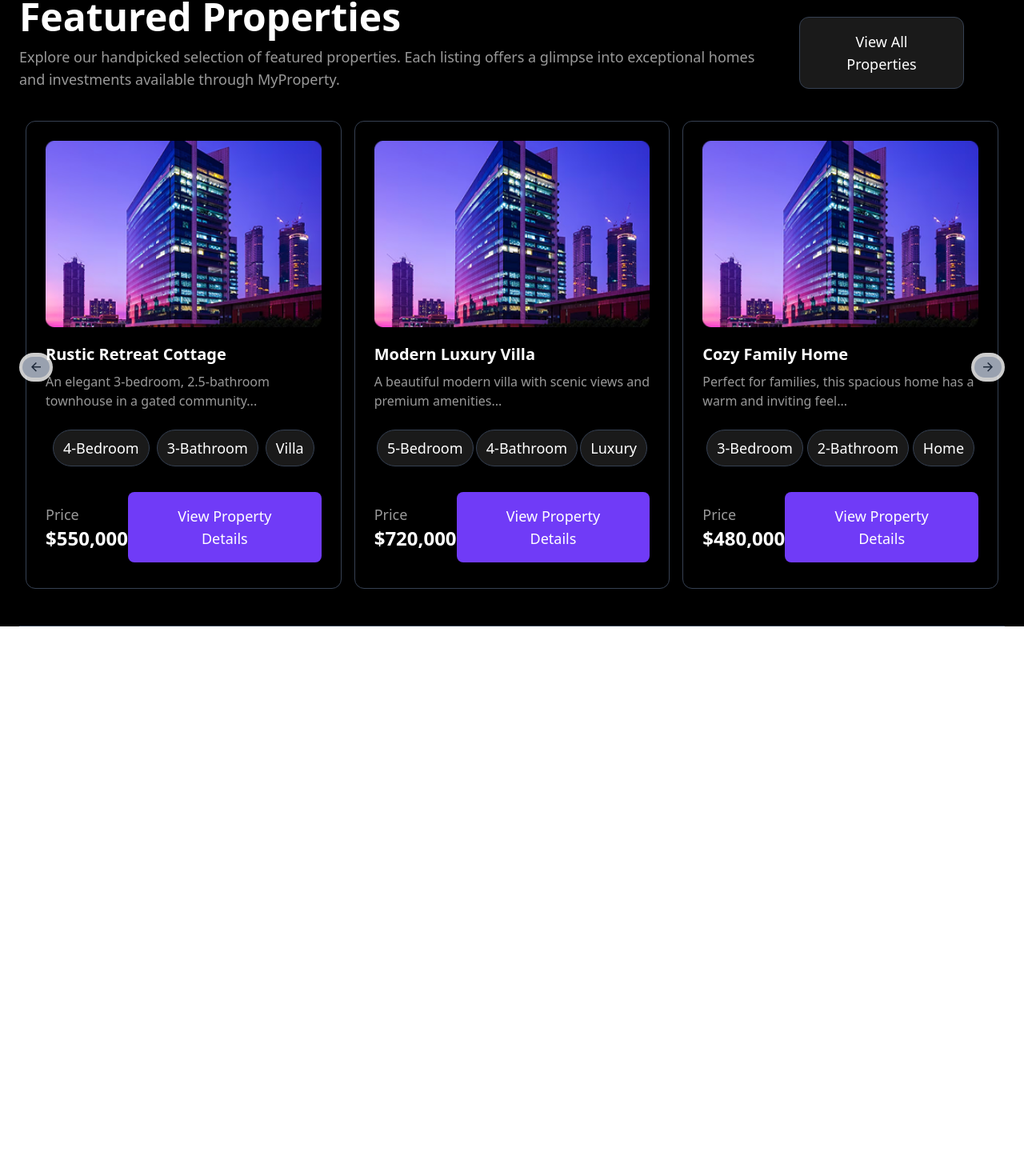
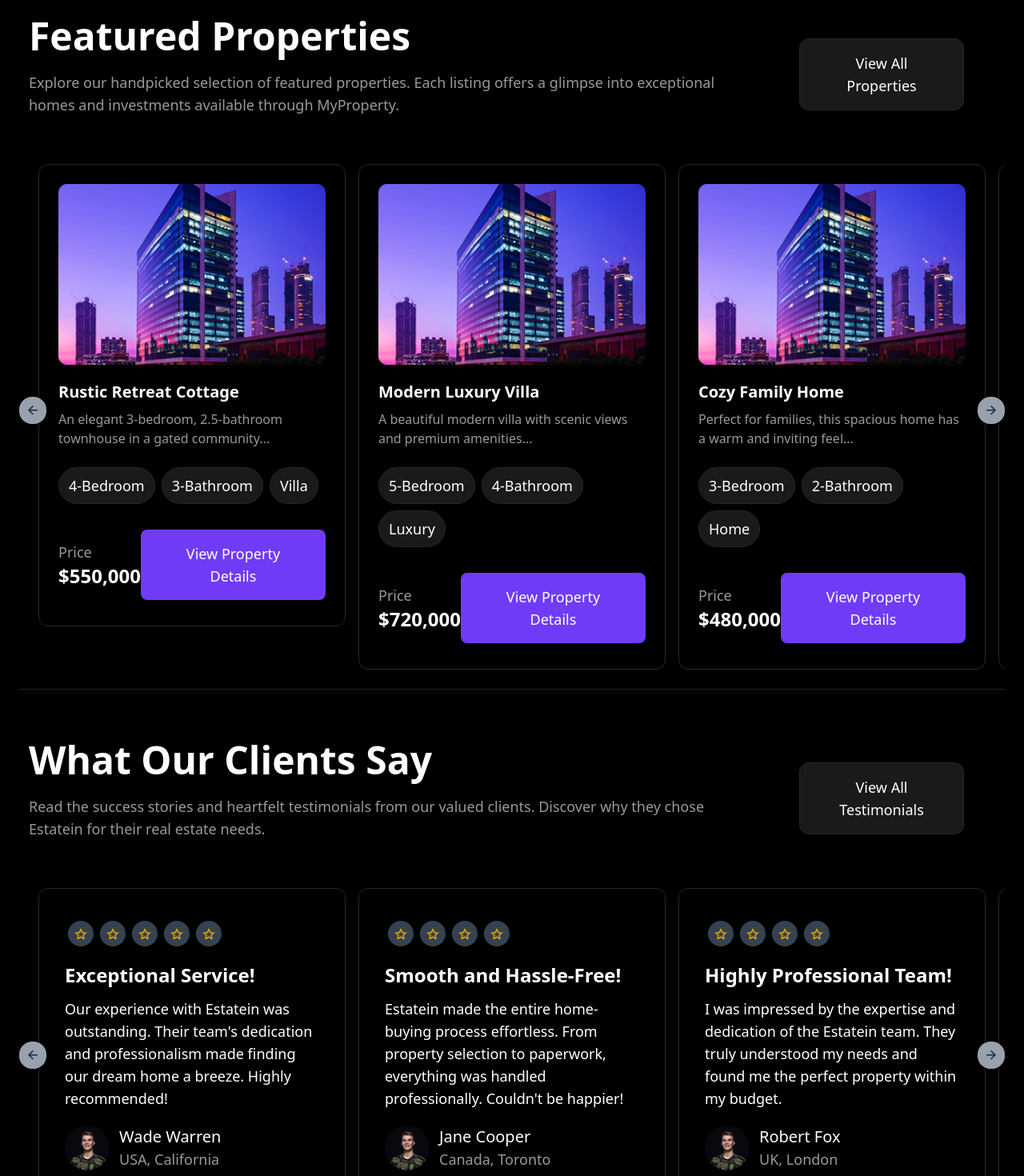
Before and after one commit to omk1r/MyProperty, a React (Vite) app in the folder client/: page / in a window 1280 px wide. Shown: the part 1111-2581 px from the top of the page at 80% size. Before the commit the page ends 1934 px from the top, so only its background shows below. Built offline with nearby package versions, Linux system fonts and the light colour scheme.

Commit message:
testimonial carousel component completed

```diff
--- a/client/src/component/PropertyCarousel.tsx
+++ b/client/src/component/PropertyCarousel.tsx
@@ -1,6 +1,15 @@
 import { useState, useEffect } from 'react';
 
-const properties = [
+interface property {
+  id: number;
+  title: string;
+  description: string;
+  image: string;
+  price: string;
+  tags: string[];
+}
+
+const properties: property[] = [
   {
     id: 1,
     title: 'Rustic Retreat Cottage',
@@ -40,8 +49,8 @@ const properties = [
 ];
 
 export default function PropertyCarousel() {
-  const [currentIndex, setCurrentIndex] = useState(0);
-  const [itemsPerView, setItemsPerView] = useState(1);
+  const [currentIndex, setCurrentIndex] = useState<number>(0);
+  const [itemsPerView, setItemsPerView] = useState<number>(1);
 
   useEffect(() => {
     const updateItemsPerView = () => {
@@ -71,7 +80,7 @@ export default function PropertyCarousel() {
 
   return (
     <div className="relative mx-auto pt-4 w-full">
-      <div className="overflow-hidden">
+      <div className="px-4 overflow-hidden">
         <div
           className="flex transition-transform duration-500 ease-in-out"
           style={{
@@ -83,7 +92,7 @@ export default function PropertyCarousel() {
               key={property.id}
               className="flex-shrink-0 px-2 w-full md:w-1/3"
             >
-              <div className="flex flex-col items-center p-6 border border-gray-700 rounded-xl">
+              <div className="flex flex-col items-center p-6 border border-[#262626] rounded-xl">
                 <img src={property.image} alt="" className="w-full" />
                 <h6 className="mt-5 w-full font-semibold text-lg md:text-xl">
                   {property.title}
@@ -92,11 +101,11 @@ export default function PropertyCarousel() {
                   {property.description}
                 </p>
 
-                <div className="flex flex-row flex-wrap justify-evenly items-center my-6 w-full">
+                <div className="flex flex-row flex-wrap justify-start items-center gap-2 my-6 w-full">
                   {property.tags.map((tag, index) => (
                     <div
                       key={index}
-                      className="flex items-center bg-[#1A1A1A] px-3 py-2 border border-gray-700 rounded-3xl font-medium text-sm xl:text-lg"
+                      className="flex items-center bg-[#1A1A1A] px-3 py-2 border border-[#262626] rounded-3xl font-medium text-sm xl:text-lg"
                     >
                       {tag}
                     </div>
@@ -123,17 +132,11 @@ export default function PropertyCarousel() {
       </div>
 
       <div className="absolute inset-0 flex justify-between items-center">
-        <button
-          onClick={prev}
-          className="bg-white/80 hover:bg-white shadow p-1 rounded-full text-gray-800"
-        >
-          <i className="ri-arrow-left-line bg-gray-400 px-1 md:px-2 md:py-1 rounded-2xl md:text-lg"></i>
+        <button onClick={prev} className="shadow rounded-full text-gray-800">
+          <i className="ri-arrow-left-line bg-gray-400 px-1 md:px-2 py-1 md:py-2 rounded-2xl md:text-lg"></i>
         </button>
-        <button
-          onClick={next}
-          className="bg-white/80 hover:bg-white shadow p-1 rounded-full text-gray-800"
-        >
-          <i className="ri-arrow-right-line bg-gray-400 px-1 md:px-2 md:py-1 rounded-2xl md:text-lg"></i>
+        <button onClick={next} className="shadow rounded-full text-gray-800">
+          <i className="ri-arrow-right-line bg-gray-400 px-1 md:px-2 py-1 md:py-2 rounded-2xl md:text-lg"></i>
         </button>
       </div>
     </div>
--- /dev/null
+++ b/client/src/component/TestimonialCarousal.tsx
@@ -0,0 +1,147 @@
+import { useState, useEffect } from 'react';
+
+interface Testimonial {
+  id: number;
+  title: string;
+  description: string;
+  image: string;
+  name: string;
+  address: string;
+  rating: number;
+}
+
+const testimonials: Testimonial[] = [
+  {
+    id: 1,
+    title: 'Exceptional Service!',
+    description:
+      "Our experience with Estatein was outstanding. Their team's dedication and professionalism made finding our dream home a breeze. Highly recommended!",
+    image: './user.png',
+    name: 'Wade Warren',
+    address: 'USA, California',
+    rating: 5,
+  },
+  {
+    id: 2,
+    title: 'Smooth and Hassle-Free!',
+    description:
+      "Estatein made the entire home-buying process effortless. From property selection to paperwork, everything was handled professionally. Couldn't be happier!",
+    image: './user.png',
+    name: 'Jane Cooper',
+    address: 'Canada, Toronto',
+    rating: 4.8,
+  },
+  {
+    id: 3,
+    title: 'Highly Professional Team!',
+    description:
+      'I was impressed by the expertise and dedication of the Estatein team. They truly understood my needs and found me the perfect property within my budget.',
+    image: './user.png',
+    name: 'Robert Fox',
+    address: 'UK, London',
+    rating: 4.9,
+  },
+  {
+    id: 4,
+    title: 'Great Experience from Start to Finish!',
+    description:
+      'From the first consultation to the final deal, the experience was seamless. Their market knowledge and customer-first approach were impressive!',
+    image: './user.png',
+    name: 'Emily Johnson',
+    address: 'Australia, Sydney',
+    rating: 5,
+  },
+];
+
+export default function TestimonialCarousel() {
+  const [currentIndex, setCurrentIndex] = useState<number>(0);
+  const [itemsPerView, setItemsPerView] = useState<number>(1);
+
+  useEffect(() => {
+    const updateItemsPerView = () => {
+      if (window.innerWidth >= 768) {
+        setItemsPerView(3); // Show 3 items on md: and larger
+      } else {
+        setItemsPerView(1); // Show 1 item on smaller screens
+      }
+    };
+
+    updateItemsPerView();
+    window.addEventListener('resize', updateItemsPerView);
+    return () => window.removeEventListener('resize', updateItemsPerView);
+  }, []);
+
+  const next = () => {
+    if (currentIndex + itemsPerView < testimonials.length) {
+      setCurrentIndex(currentIndex + itemsPerView);
+    }
+  };
+
+  const prev = () => {
+    if (currentIndex - itemsPerView >= 0) {
+      setCurrentIndex(currentIndex - itemsPerView);
+    }
+  };
+
+  return (
+    <div className="relative mx-auto pt-4 w-full">
+      <div className="px-4 overflow-hidden">
+        <div
+          className="flex transition-transform duration-500 ease-in-out"
+          style={{
+            transform: `translateX(-${(100 / itemsPerView) * currentIndex}%)`,
+          }}
+        >
+          {testimonials.map((testimonial) => (
+            <div
+              key={testimonial.id}
+              className="flex-shrink-0 px-2 w-full md:w-1/3"
+            >
+              <div className="flex flex-col items-start px-4 md:px-6 xl:px-8 py-6 md:py-8 xl:py-10 border border-[#262626] rounded-xl">
+                <div className="flex items-center">
+                  {Array.from(
+                    { length: Math.floor(testimonial.rating) },
+                    (_, index) => (
+                      <i
+                        key={index}
+                        className="bg-gray-700 mx-1 px-2 py-1 rounded-2xl text-yellow-500 ri-star-line"
+                      ></i>
+                    )
+                  )}
+                </div>
+                <h5 className="mt-5 font-semibold text-lg md:text-xl xl:text-2xl">
+                  {testimonial.title}
+                </h5>
+                <p className="my-3 font-medium text-sm md:text-base xl:text-lg">
+                  {testimonial.description}
+                </p>
+                <div className="flex flex-row items-center gap-3 my-2">
+                  <div className="rounded-full w-12 xl:w-14 h-12 xl:h-14">
+                    <img src={testimonial.image} alt="" />
+                  </div>
+                  <div className="flex flex-col items-start">
+                    <p className="font-medium md:text-lg xl:text-xl">
+                      {testimonial.name}
+                    </p>
+                    <p className="font-medium text-[#999999] text-sm md:text-base xl:text-lg">
+                      {testimonial.address}
+                    </p>
+                  </div>
+                </div>
+              </div>
+            </div>
+          ))}
+        </div>
+      </div>
+
+      <div className="absolute inset-0 flex justify-between items-center">
+        <button onClick={prev} className="shadow rounded-full text-gray-800">
+          <i className="ri-arrow-left-line bg-gray-400 px-1 md:px-2 py-1 md:py-2 rounded-2xl md:text-lg"></i>
+        </button>
+        <button onClick={next} className="shadow rounded-full text-gray-800">
+          <i className="ri-arrow-right-line bg-gray-400 px-1 md:px-2 py-1 md:py-2 rounded-2xl md:text-lg"></i>
+        </button>
+      </div>
+    </div>
+  );
+}
--- a/client/src/pages/Home.tsx
+++ b/client/src/pages/Home.tsx
@@ -1,4 +1,5 @@
 import PropertyCarousel from '../component/PropertyCarousel';
+import TestimonialCarousel from '../component/TestimonialCarousal';
 
 const Home = () => {
   return (
@@ -26,7 +27,7 @@ const Home = () => {
             </div>
 
             <div className="flex md:flex-row flex-col md:gap-4 px-4 py-6 w-full">
-              <button className="my-2 md:px-4 py-4 border border-gray-700 rounded-lg font-medium text-sm xl:text-lg">
+              <button className="my-2 md:px-4 py-4 border border-[#262626] rounded-lg font-medium text-sm xl:text-lg">
                 Learn More
               </button>
               <button className="bg-[#703BF7] my-2 md:px-4 py-4 rounded-lg font-medium text-sm xl:text-lg">
@@ -36,7 +37,7 @@ const Home = () => {
 
             <div className="flex flex-wrap md:flex-nowrap px-2 py-3 w-full">
               <div className="px-2 w-1/2 md:w-1/3">
-                <div className="bg-[#1A1A1A] my-2 px-4 py-8 md:py-4 border border-gray-700 rounded-lg md:text-left text-center">
+                <div className="bg-[#1A1A1A] my-2 px-4 py-8 md:py-4 border border-[#262626] rounded-lg md:text-left text-center">
                   <h4 className="font-bold text-2xl md:text-3xl xl:text-4xl">
                     200+
                   </h4>
@@ -46,7 +47,7 @@ const Home = () => {
                 </div>
               </div>
               <div className="px-2 w-1/2 md:w-1/3">
-                <div className="bg-[#1A1A1A] my-2 px-4 py-8 md:py-4 border border-gray-700 rounded-lg md:text-left text-center">
+                <div className="bg-[#1A1A1A] my-2 px-4 py-8 md:py-4 border border-[#262626] rounded-lg md:text-left text-center">
                   <h4 className="font-bold text-2xl md:text-3xl xl:text-4xl">
                     10k+
                   </h4>
@@ -56,7 +57,7 @@ const Home = () => {
                 </div>
               </div>
               <div className="px-2 w-full md:w-1/3">
-                <div className="bg-[#1A1A1A] my-2 px-4 py-8 md:py-4 border border-gray-700 rounded-lg md:text-left text-center">
+                <div className="bg-[#1A1A1A] my-2 px-4 py-8 md:py-4 border border-[#262626] rounded-lg md:text-left text-center">
                   <h4 className="font-bold text-2xl md:text-3xl xl:text-4xl">
                     16+
                   </h4>
@@ -70,9 +71,9 @@ const Home = () => {
         </div>
 
         <div className="my-6 px-4 md:px-2 py-5">
-          <div className="flex flex-row flex-wrap shadow-[0_0_25px_10px_#262626] px-2 py-3 border border-gray-700 rounded-2xl md:rounded-none w-full">
+          <div className="flex flex-row flex-wrap shadow-[0_0_25px_10px_#262626] px-2 py-3 border border-[#262626] rounded-2xl md:rounded-none w-full">
             <div className="px-2 py-2 w-1/2 md:w-1/4">
-              <div className="flex flex-col justify-center items-center bg-[#1A1A1A] px-2 py-4 border border-gray-700 rounded-lg w-full">
+              <div className="flex flex-col justify-center items-center bg-[#1A1A1A] px-2 py-4 border border-[#262626] rounded-lg w-full">
                 <img src="./home-icon.png" alt="" />
                 <p className="py-3 font-semibold text-sm md:text-base xl:text-xl text-center">
                   Find Your Dream Home
@@ -80,7 +81,7 @@ const Home = () => {
               </div>
             </div>
             <div className="px-2 py-2 w-1/2 md:w-1/4">
-              <div className="flex flex-col justify-center items-center bg-[#1A1A1A] px-2 py-4 border border-gray-700 rounded-lg w-full">
+              <div className="flex flex-col justify-center items-center bg-[#1A1A1A] px-2 py-4 border border-[#262626] rounded-lg w-full">
                 <img src="./home-icon.png" alt="" />
                 <p className="py-3 font-semibold text-sm md:text-base xl:text-xl text-center">
                   Unlock Property Value
@@ -88,7 +89,7 @@ const Home = () => {
               </div>
             </div>
             <div className="px-2 py-2 w-1/2 md:w-1/4">
-              <div className="flex flex-col justify-center items-center bg-[#1A1A1A] px-2 py-4 border border-gray-700 rounded-lg w-full">
+              <div className="flex flex-col justify-center items-center bg-[#1A1A1A] px-2 py-4 border border-[#262626] rounded-lg w-full">
                 <img src="./home-icon.png" alt="" />
                 <p className="py-3 font-semibold text-sm md:text-base xl:text-xl text-center">
                   Property Management
@@ -96,7 +97,7 @@ const Home = () => {
               </div>
             </div>
             <div className="px-2 py-2 w-1/2 md:w-1/4">
-              <div className="flex flex-col justify-center items-center bg-[#1A1A1A] px-2 py-4 border border-gray-700 rounded-lg w-full">
+              <div className="flex flex-col justify-center items-center bg-[#1A1A1A] px-2 py-4 border border-[#262626] rounded-lg w-full">
                 <img src="./home-icon.png" alt="" />
                 <p className="py-3 font-semibold text-sm md:text-base xl:text-xl text-center">
                   Smart Investments
@@ -108,12 +109,12 @@ const Home = () => {
       </div>
 
       {/* featured properties */}
-      <div className="grid grid-cols-4 my-10 px-6">
-        <div id="div1" className="col-span-4 md:col-span-3">
+      <div className="grid grid-cols-4 my-10 md:my-16 px-6">
+        <div id="div1" className="col-span-4 md:col-span-3 md:mx-3">
           <h3 className="font-semibold text-3xl md:text-4xl xl:text-5xl">
             Featured Properties
           </h3>
-          <p className="my-3 font-medium text-[#999999] text-sm md:text-base xl:text-lg">
+          <p className="my-3 md:my-5 font-medium text-[#999999] text-sm md:text-base xl:text-lg">
             Explore our handpicked selection of featured properties. Each
             listing offers a glimpse into exceptional homes and investments
             available through MyProperty.
@@ -121,19 +122,49 @@ const Home = () => {
         </div>
 
         <div
+          id="div3"
+          className="flex justify-center items-center col-span-2 md:col-span-1 my-3"
+        >
+          <button className="flex justify-center items-center bg-[#1A1A1A] md:px-6 py-4 border border-[#262626] rounded-xl w-full md:w-2/3 text-sm xl:text-lg">
+            View All Properties
+          </button>
+        </div>
+
+        <div
           id="div2"
-          className="col-span-4 border-gray-700 border-b overflow-hidden"
+          className="col-span-4 py-6 border-[#262626] border-b overflow-hidden"
         >
           <PropertyCarousel />
+        </div>
+      </div>
+
+      {/* testimonials */}
+      <div className="grid grid-cols-4 my-10 md:my-16 px-6">
+        <div id="div1" className="col-span-4 md:col-span-3 md:mx-3">
+          <h3 className="font-semibold text-3xl md:text-4xl xl:text-5xl">
+            What Our Clients Say
+          </h3>
+          <p className="my-3 md:my-5 font-medium text-[#999999] text-sm md:text-base xl:text-lg">
+            Read the success stories and heartfelt testimonials from our valued
+            clients. Discover why they chose Estatein for their real estate
+            needs.
+          </p>
         </div>
 
         <div
           id="div3"
-          className="flex justify-center items-center col-span-2 md:col-span-1 md:col-start-4 md:row-start-1 my-6"
+          className="flex justify-center items-center col-span-2 md:col-span-1 my-3"
         >
-          <button className="flex justify-center items-center bg-[#1A1A1A] md:px-6 py-4 border border-gray-700 rounded-xl w-full md:w-2/3 text-sm xl:text-lg">
-            View All Properties
+          <button className="flex justify-center items-center bg-[#1A1A1A] md:px-6 py-4 border border-[#262626] rounded-xl w-full md:w-2/3 text-sm xl:text-lg">
+            View All Testimonials
           </button>
+        </div>
+
+        <div
+          id="div2"
+          className="col-span-4 py-6 border-[#262626] border-b overflow-hidden"
+        >
+          <TestimonialCarousel />
         </div>
       </div>
     </>
```
Also changed, not shown: client/public/user.png (added).
